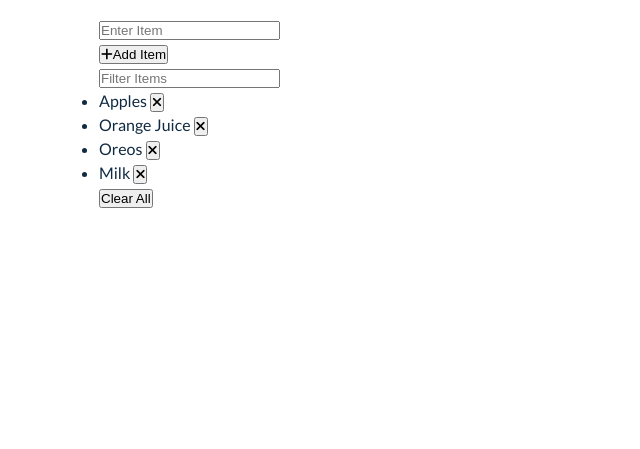
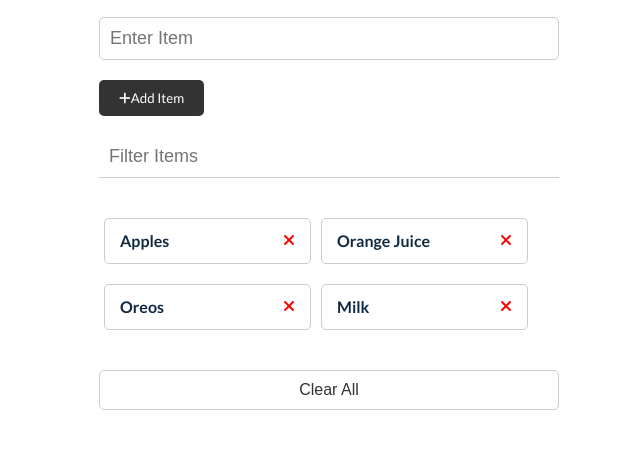
Before and after one commit to jcainuk/shopping-list, a plain HTML site: page index.html in a window 1280 px wide. Shown: the part 125-574 px from the top of the page, without its empty margins (311-951 px from the left). Drawn offline with Linux system fonts and the light colour scheme.

Commit message:
finishes styling

```diff
--- a/index.html
+++ b/index.html
@@ -19,53 +19,59 @@
         <h1>Shopping List</h1>
       </header>
       <form id="item-form">
-        <div>
+        <div class="form-control">
           <input
             type="text"
             id="item-input"
             name="item"
             placeholder="Enter Item"
+            class="form-input"
           />
         </div>
-        <div>
-          <button type="submit">
+        <div class="form-control">
+          <button type="submit" class="btn">
             <i class="fa-solid fa-plus"></i>Add Item
           </button>
         </div>
       </form>
 
       <div>
-        <input type="text" id="filter" placeholder="Filter Items" />
+        <input
+          type="text"
+          id="filter"
+          class="form-input-filter"
+          placeholder="Filter Items"
+        />
       </div>
 
-      <ul id="item-list">
+      <ul id="item-list" class="items">
         <li>
           Apples
-          <button>
+          <button class="remove-item btn-link text-red">
             <i class="fa-solid fa-xmark"></i>
           </button>
         </li>
         <li>
           Orange Juice
-          <button>
+          <button class="remove-item btn-link text-red">
             <i class="fa-solid fa-xmark"></i>
           </button>
         </li>
         <li>
           Oreos
-          <button>
+          <button class="remove-item btn-link text-red">
             <i class="fa-solid fa-xmark"></i>
           </button>
         </li>
         <li>
           Milk
-          <button>
+          <button class="remove-item btn-link text-red">
             <i class="fa-solid fa-xmark"></i>
           </button>
         </li>
       </ul>
 
-      <button id="clear">Clear All</button>
+      <button id="clear" class="btn-clear">Clear All</button>
     </div>
 
     <script src="script.js"></script>
--- a/style.css
+++ b/style.css
@@ -56,3 +56,96 @@ header h1 {
   margin: 30px auto;
   padding: 20px;
 }
+
+/* Form & Input */
+.form-input {
+  width: 100%;
+  font-size: 18px;
+  margin-bottom: 20px;
+  padding: 10px;
+  border: 1px solid #ccc;
+  border-radius: 5px;
+  outline: none;
+}
+
+.form-input-filter {
+  margin-top: 20px;
+  width: 100%;
+  font-size: 18px;
+  margin-bottom: 20px;
+  padding: 10px;
+  border: none;
+  border-bottom: 1px solid #ccc;
+  background: transparent;
+  outline: none;
+}
+
+/* Buttons */
+.btn {
+  background-color: #333;
+  color: #fff;
+  border: none;
+  border-radius: 5px;
+  padding: 10px 20px;
+  cursor: pointer;
+  font-family: var(--ff-primary);
+}
+
+.btn:hover {
+  background-color: #444;
+}
+
+.btn-link {
+  font-size: 16px;
+  background-color: transparent;
+  color: #333;
+  border: none;
+  padding: 0;
+  cursor: pointer;
+}
+
+.btn-clear {
+  margin-top: 20px;
+  width: 100%;
+  font-size: 16px;
+  background-color: transparent;
+  color: #333;
+  border: 1px solid #ccc;
+  border-radius: 5px;
+  padding: 10px 20px;
+  cursor: pointer;
+}
+
+.btn-clear:hover {
+  background-color: #f1f1f1;
+}
+
+.text-red {
+  color: red;
+}
+
+/* Items */
+
+.items {
+  margin-top: 20px;
+  display: flex;
+  flex-wrap: wrap;
+}
+
+.items li {
+  display: flex;
+  justify-content: space-between;
+  width: 45%;
+  border: 1px solid #ccc;
+  border-radius: 5px;
+  padding: 10px 15px;
+  margin: 0 5px 20px;
+  font-weight: 700;
+  font-family: var(--ff-primary);
+}
+
+@media (max-width: 500px) {
+  .items li {
+    width: 100%;
+  }
+}
```
